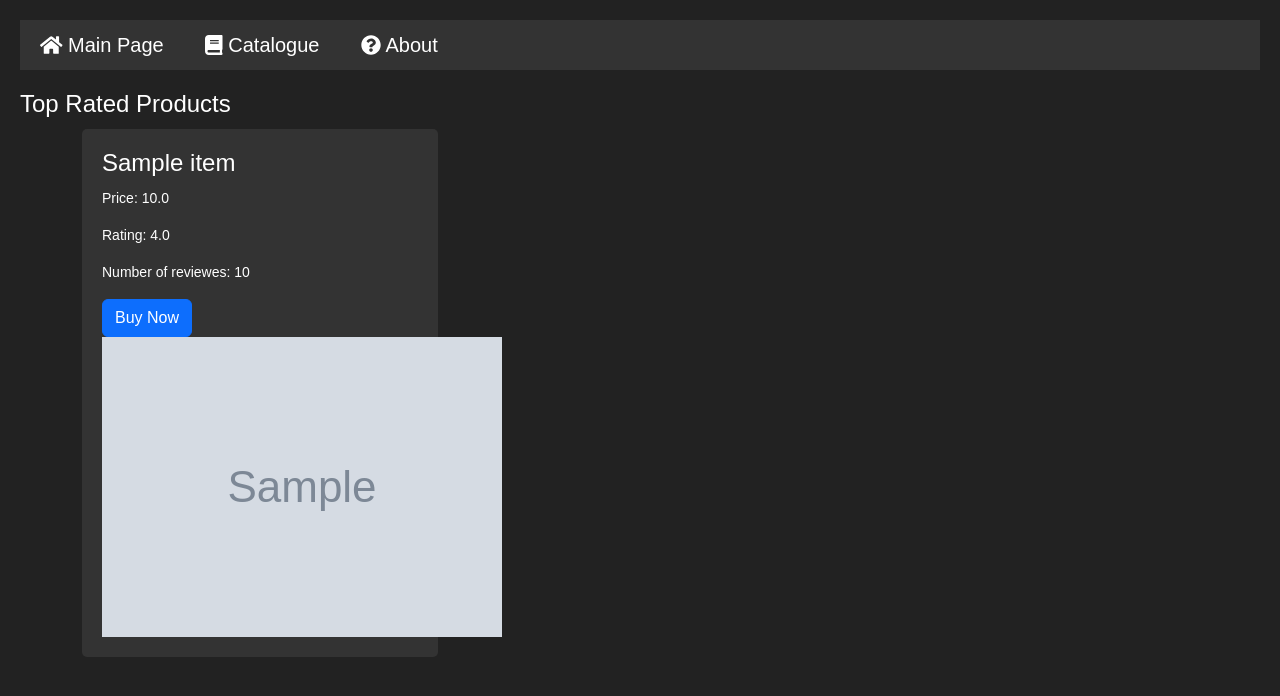
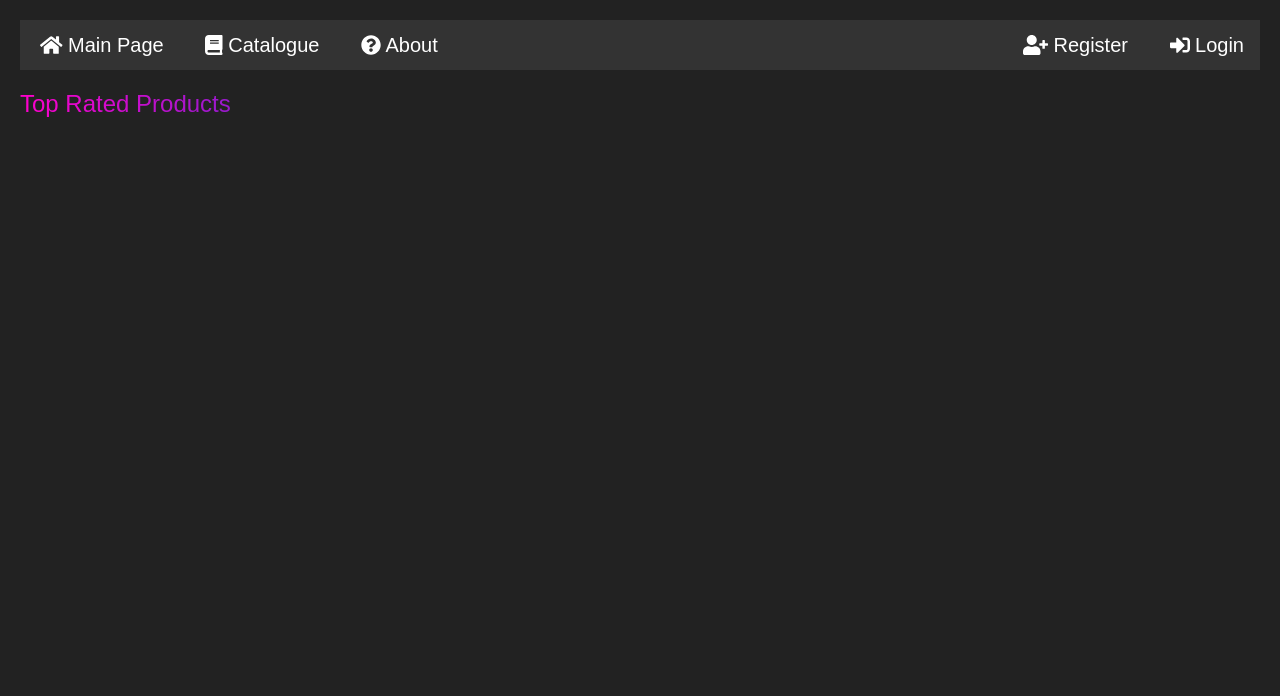
Before and after one commit to YoniqueeZyzzFan/webShopWithDjango, a Django app: page / in a window 1280 px wide. Shown: the top 696 px of the page. Run offline with Django 4.2, Linux system fonts and the light colour scheme; tables that the repository leaves empty hold one stand-in row (values such as "Sample post"); grey boxes marked "Sample" are stand-in pictures.

Commit message:
Changes: base html: added registration/login/logout buttons index.html: added styles models.py: added user class urls.py: added some urls for reg/login/logout views.py: added views for login/logout/registration

```diff
--- a/webApp/main/models.py
+++ b/webApp/main/models.py
@@ -1,4 +1,24 @@
 from django.db import models
+from django.contrib.auth.models import AbstractUser
+
+
+class User(AbstractUser):
+    class Meta:
+        db_table = 'custom_user'
+        swappable = 'AUTH_USER_MODEL'
+
+
+class Categories(models.Model):
+    id = models.AutoField(primary_key=True)
+    name = models.CharField('name', max_length=50)
+
+    def __str__(self):
+        return self.name
+
+    class Meta:
+        db_table = 'categories'
+        verbose_name = 'Category'
+        verbose_name_plural = 'Categories'
 
 
 class Item(models.Model):
@@ -14,5 +34,5 @@
 
     class Meta:
         db_table = 'items'
-        verbose_name= 'Item'
+        verbose_name = 'Item'
         verbose_name_plural = 'Items'
--- a/webApp/main/templates/main/base.html
+++ b/webApp/main/templates/main/base.html
@@ -121,7 +121,7 @@
                 <i class="fas fa-home"></i>
                 Main Page
             </a>
-            <a class="navbar-brand" href="/Catalogue">
+            <a class="navbar-brand" href="{% url 'Catalogue'  %}">
                 <i class="fas fa-book"></i>
                 Catalogue
             </a>
@@ -130,6 +130,23 @@
                 About
             </a>
         </div>
+        <div>
+            {% if user.is_authenticated %}
+                <a class="navbar-brand" href="{% url 'Logout' %}">
+                    <i class="fas fa-sign-out-alt"></i>
+                    Logout
+                </a>
+            {% else %}
+                <a class="navbar-brand" href="{% url 'Register' %}">
+                    <i class="fas fa-user-plus"></i>
+                    Register
+                </a>
+                <a class="navbar-brand" href="{% url 'Login' %}">
+                    <i class="fas fa-sign-in-alt"></i>
+                    Login
+                </a>
+            {% endif %}
+        </div>
     </nav>
     {% block content %} {% endblock %}
     <script src="https://cdnjs.cloudflare.com/ajax/libs/font-awesome/5.15.4/js/all.min.js"></script>
--- a/webApp/main/templates/main/index.html
+++ b/webApp/main/templates/main/index.html
@@ -3,22 +3,84 @@
 {% block title %}
 Home
 {% endblock %}
-{%block content %}
- <h1>Top Rated Products</h1>
+
+{% block content %}
+<style>
+.product-card {
+    height: 500px;
+    text-align: center;
+    padding: 20px;
+    display: flex;
+    flex-direction: column;
+    justify-content: space-between;
+}
+
+.product-card h1 {
+    font-size: 24px;
+    margin-bottom: 10px;
+}
+
+.product-card p {
+    margin-bottom: 5px;
+}
+
+.product-card .btn-wrapper {
+    margin-top: auto;
+}
+
+.product-card .btn {
+    align-self: center;
+}
+
+.product-card .rating {
+    margin-top: 10px;
+}
+
+.product-card img {
+    max-width: 100%;
+    max-height: 250px;
+    object-fit: contain;
+}
+</style>
+
+<h1 class="animated-heading">Top Rated Products</h1>
 <div class="container">
     <div class="row">
         {% for item in items %}
         <div class="col-lg-4">
             <div class="product-card">
+                <img src="{{ item.image_link }}" alt="Item Image">
                 <h1>{{ item.title }}</h1>
-                    <p>Price: {{ item.price }}</p>
-                    <p>Rating: {{ item.rating }}</p>
-                    <p>Number of reviewes: {{ item.reviews }}</p>
+                <p>Price: {{ item.price }} $</p>
+                <p class="rating">Rating: {{ item.rating }} &#9733;</p>
+                <p>Number of reviews: {{ item.reviews }}</p>
+                <div class="btn-wrapper">
                     <a href="#" class="btn btn-primary">Buy Now</a>
-                    <img src="{{ item.image_link }}" alt="Item Image">
+                </div>
             </div>
         </div>
         {% endfor %}
     </div>
 </div>
+
+<style>
+.animated-heading {
+    background: linear-gradient(to right, #ff00cc, #3333cc, #66ccff, #ff99cc);
+    -webkit-background-clip: text;
+    -webkit-text-fill-color: transparent;
+    animation: gradient-animation 5s linear infinite;
+}
+
+@keyframes gradient-animation {
+    0% {
+        background-position: 0% 50%;
+    }
+    50% {
+        background-position: 100% 50%;
+    }
+    100% {
+        background-position: 0% 50%;
+    }
+}
+</style>
 {% endblock %}
--- a/webApp/main/urls.py
+++ b/webApp/main/urls.py
@@ -3,5 +3,10 @@
 
 urlpatterns = [
     path('', views.index, name='Home'),
-    path('About', views.about, name='About')
+    path('About', views.about, name='About'),
+    path('Catalogue/', views.catalogue, name='Catalogue'),
+    path('Catalogue/<int:category_id>/', views.catalogue, name='Catalogue'),
+    path('Register/', views.register, name='Register'),
+    path('Login/', views.user_login, name='Login'),
+    path('Logout/', views.user_logout, name='Logout'),
 ]
--- a/webApp/main/views.py
+++ b/webApp/main/views.py
@@ -1,11 +1,64 @@
-from django.shortcuts import render
-from .models import Item
+from django.contrib import messages
+from django.contrib.auth import logout, authenticate, login
+from django.shortcuts import render, redirect
+from .models import *
+from django.db.models import Avg
+from .forms import RegistrationForm, LoginForm
+
+
+def register(request):
+    if request.method == 'POST':
+        form = RegistrationForm(request.POST)
+        if form.is_valid():
+            form.save()
+            messages.success(request, 'Registration successful. Please login.')
+            return redirect('Login')
+        else:
+            messages.error(request, 'Registration failed. Please correct the errors.')
+    else:
+        form = RegistrationForm()
+    return render(request, 'main/register.html', {'form': form})
+
+
+def user_login(request):
+    if request.method == 'POST':
+        form = LoginForm(request.POST)
+        if form.is_valid():
+            username = form.cleaned_data['username']
+            password = form.cleaned_data['password']
+            user = authenticate(request, username=username, password=password)
+            if user is not None:
+                login(request, user)
+                messages.success(request, 'Login successful.')
+                return redirect('Home')
+            else:
+                messages.error(request, 'Invalid username or password.')
+        else:
+            messages.error(request, 'Login failed. Please correct the errors.')
+    else:
+        form = LoginForm()
+    return render(request, 'main/login.html', {'form': form})
+
+
+def user_logout(request):
+    logout(request)
+    return redirect('Home')
 
 
 def index(request):
-    items = Item.objects.all()
-    print(items)
+    average_reviews_count = Item.objects.aggregate(average_reviews_count=Avg('reviews'))['average_reviews_count']
+    filtered_items = Item.objects.filter(rating__gte=4.5, reviews__gt=average_reviews_count)[:9]
+    items = filtered_items.all()
     return render(request, 'main/index.html', {'items': items})
+
+
+def catalogue(request, category_id=-1):
+    categories = Categories.objects.all()
+    if category_id != -1:
+        items = Item.objects.filter(category_id=category_id)
+    else:
+        items = Item.objects.all()
+    return render(request, 'main/catalogue.html', {'categories': categories, 'items': items})
 
 
 def about(request):
```
Lines whose indentation alone changed are shown as unchanged.
